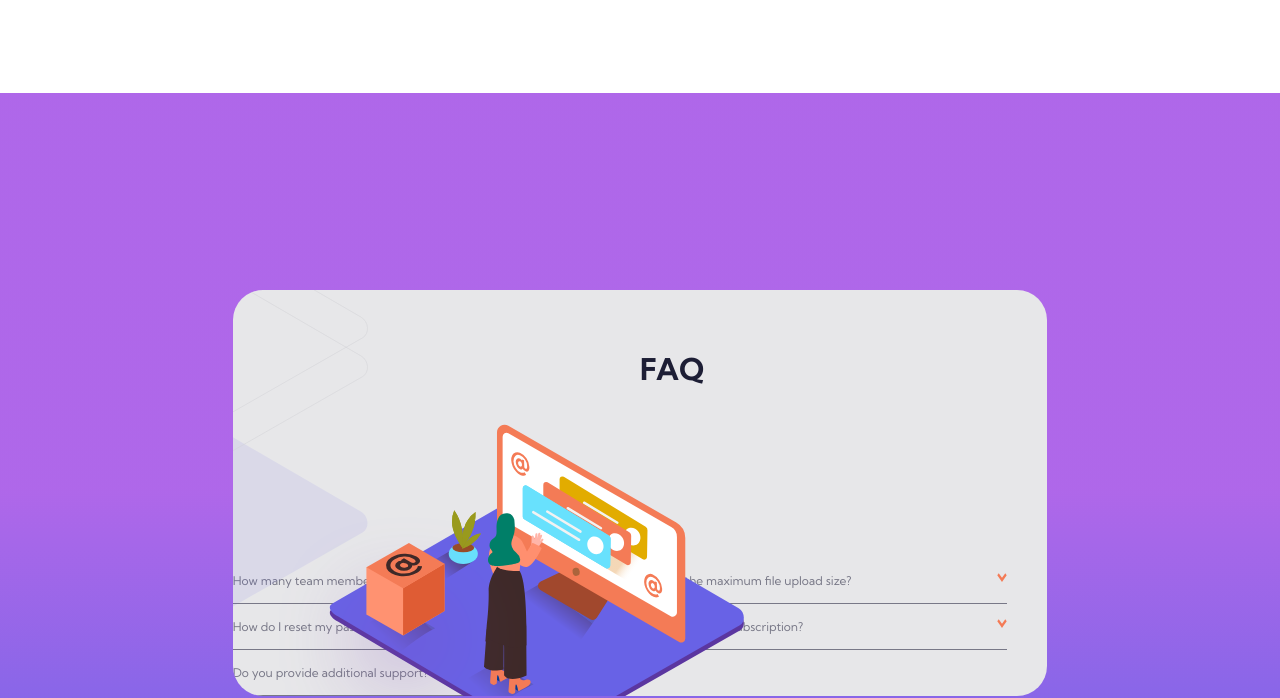
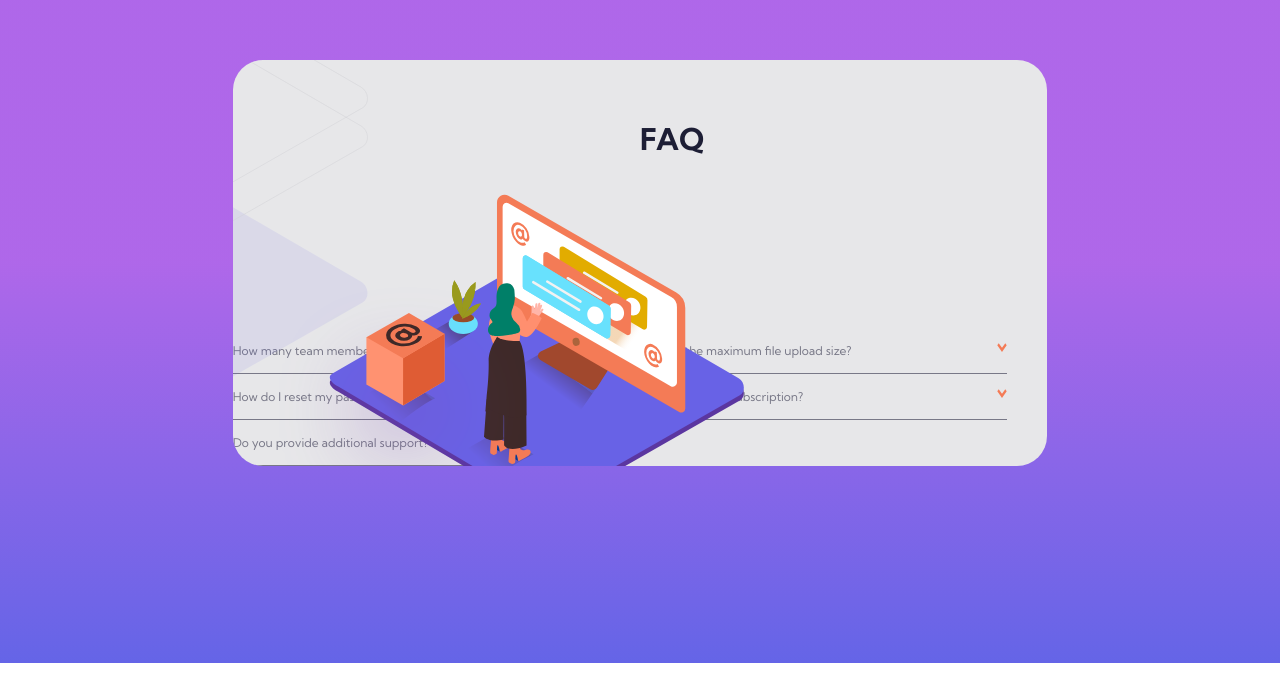
Before and after one commit to darubiomunoz/portfolio-07-faqaccordioncard, a React (Create React App) app: page / in a window 1280 px wide. Shown: the part 137-835 px from the top of the page. After the commit the page ends 800 px from the top, so only its background shows below. Built offline with nearby package versions, Linux system fonts and the light colour scheme.

Commit message:
Correction of media queries for tablet width devices

```diff
--- a/src/App.css
+++ b/src/App.css
@@ -91,9 +91,9 @@
 }
 
 @media (min-width: 600px) {
-  .app {
+  .app__container {
     margin-top: 17rem;
-    margin-bottom: 17rem;
+    margin-bottom: 10rem;
   }
 
   .title {
@@ -108,7 +108,7 @@
 }
 
 @media (min-width: 768px) {
-  .app {
+  .app__container {
     margin-top: 23rem;
   }
 
--- a/src/index.css
+++ b/src/index.css
@@ -18,6 +18,4 @@ body {
   width: inherit;
   min-height: inherit;
   height: inherit;
-  display: flex;
-  justify-content: center;
 }
```
